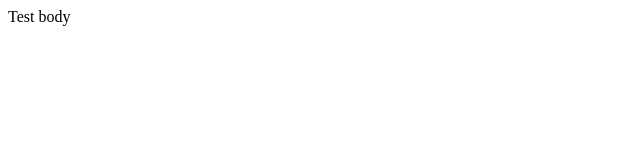
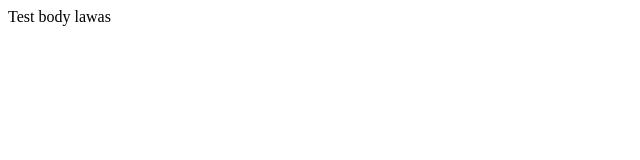
Before and after one commit to reggienillas/test, a plain HTML site: page index.html in a window 1280 px wide. Shown: the full height of the page, 0-640 px from the left. Drawn offline with Linux system fonts and the light colour scheme.

Commit message:
adding 3 files together

```diff
--- a/index.html
+++ b/index.html
@@ -3,6 +3,6 @@
     <title>Test</title>
 </head>
 <body>
-Test body
+Test body lawas
 </body>
 </html>
```
Also changed, not shown: edu1.txt, edu2.txt (added), edu3.txt (added).
